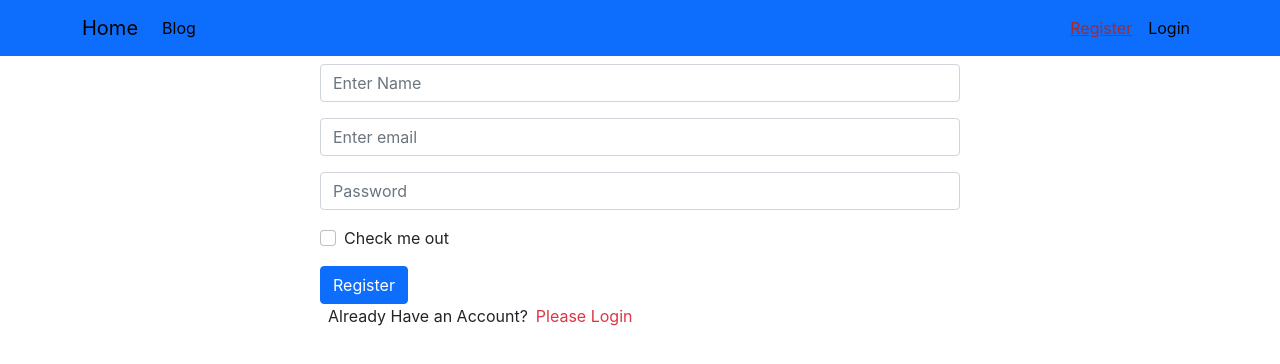
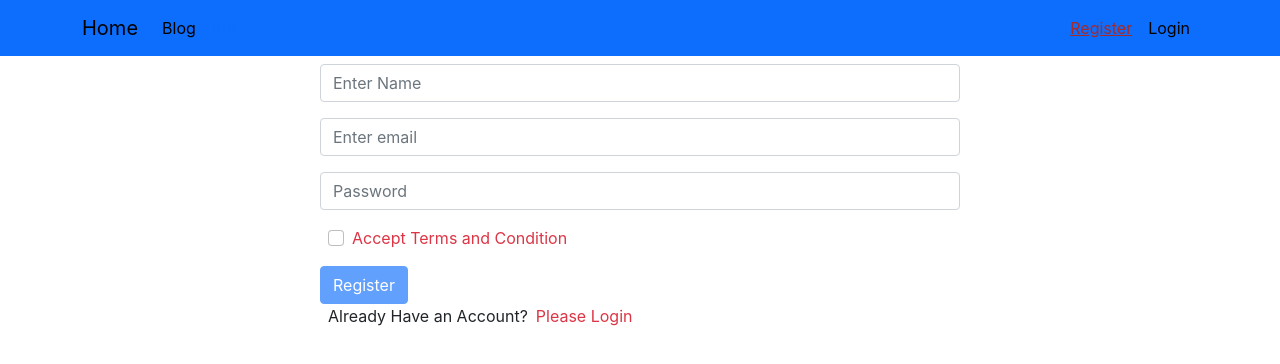
Before and after one commit to nurulamin092/doctor-service-client, a React (Create React App) app: page /register in a window 1280 px wide. Shown: the top 364 px of the page. Built offline with nearby package versions, Linux system fonts and the light colour scheme; no server answers.

Commit message:
update agree option when user aggre terms and condition then register

```diff
--- a/src/Pages/Login/Register/Register.js
+++ b/src/Pages/Login/Register/Register.js
@@ -5,6 +5,7 @@ import { useCreateUserWithEmailAndPassword, useUpdateProfile } from 'react-fireb
 import CustomLink from '../../Shared/CustomLink/CustomLink';
 import { useNavigate } from 'react-router-dom';
 const Register = () => {
+    const [agree, setAgree] = useState(false);
     const [displayName, setDisplayName] = useState('');
     const [email, setEmail] = useState('');
     const [password, setPassword] = useState('');
@@ -30,6 +31,7 @@ const Register = () => {
 
     const handleRegister = async (e) => {
         e.preventDefault();
+        await createUserWithEmailAndPassword(email, password)
         await updateProfile(displayName);
         navigate('/home');
     }
@@ -48,10 +50,13 @@ const Register = () => {
                 <Form.Group className="mb-3" controlId="formBasicPassword">
                     <Form.Control onBlur={handlePasswordBlur} type="password" placeholder="Password" />
                 </Form.Group>
-                <Form.Group className="mb-3" controlId="formBasicCheckbox">
-                    <Form.Check type="checkbox" label="Check me out" />
+
+                <Form.Group className={`ps-2 ${agree ? '' : 'text-danger'} mb-3`} controlId="formBasicCheckbox">
+                    <Form.Check onClick={() => setAgree(!agree)} type="checkbox" label="Accept Terms and Condition" />
                 </Form.Group>
-                <Button onClick={() => createUserWithEmailAndPassword(email, password)}
+
+                <Button
+                    disabled={!agree}
                     variant="primary" type="submit">
                     Register
                 </Button>
```
